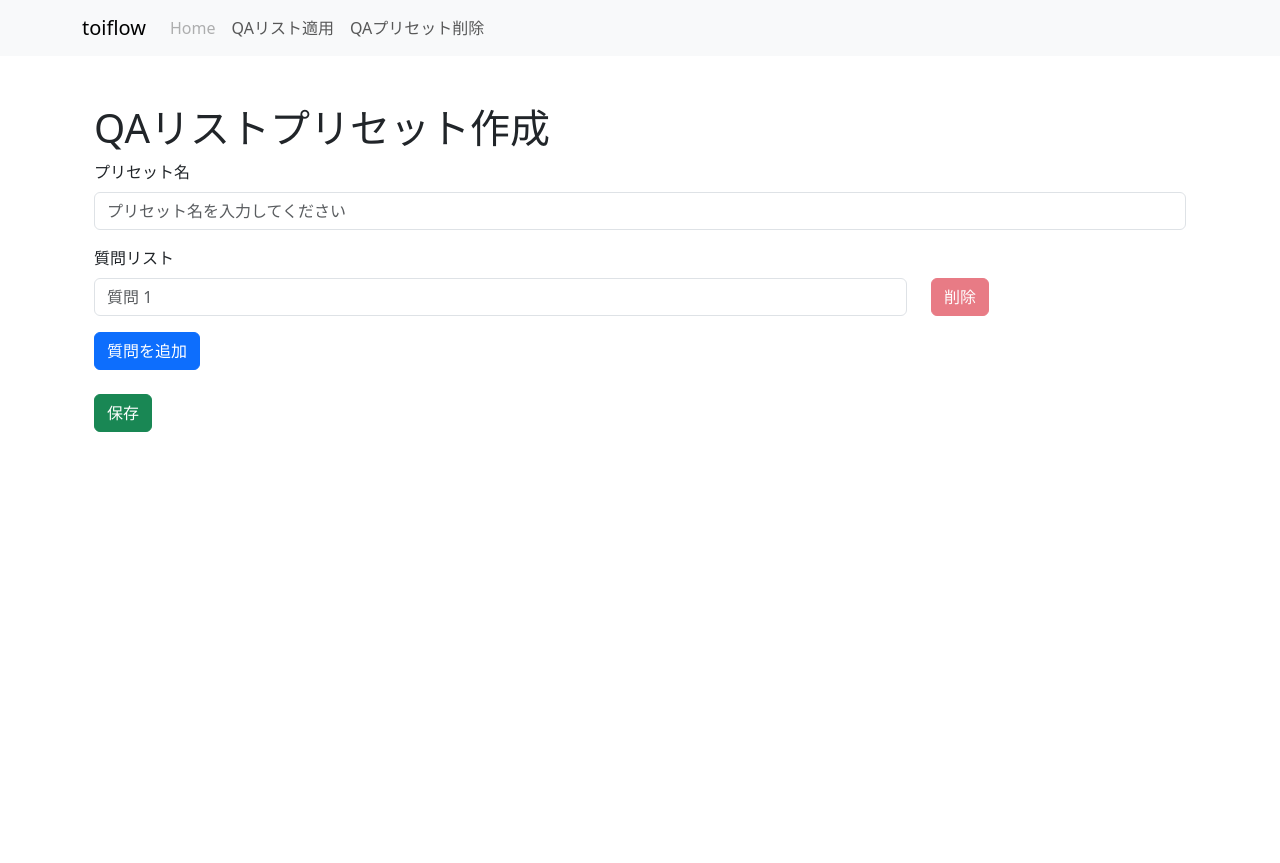
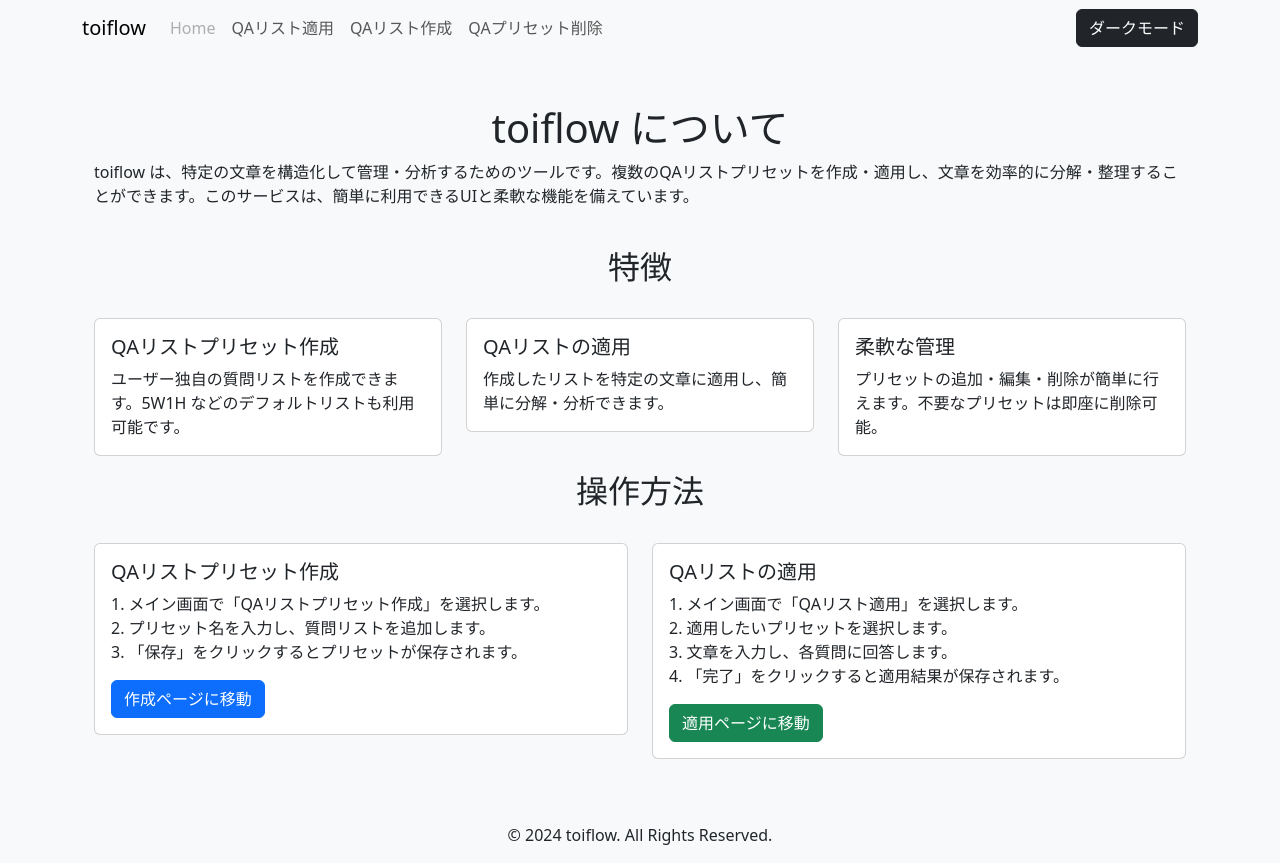
Before and after one commit to wasuken/toiflow, a Next.js app: page / in a window 1280 px wide. Before the commit the page ends 800 px from the top, so only its background shows below. Built offline with nearby package versions, Linux system fonts and the light colour scheme.

Commit message:
予定してた機能は一通り実装
説明を追加

```diff
--- a/src/app/layout.tsx
+++ b/src/app/layout.tsx
@@ -13,6 +13,7 @@ export default function RootLayout({
   const links = [
     { path: "/", label: "Home", disabled: currentPath == '/' },
     { path: "/create", label: "QAリスト適用", disabled: currentPath == '/create' },
+    { path: "/preset", label: "QAリスト作成", disabled: currentPath == '/preset' },
     { path: "/delete", label: "QAプリセット削除", disabled: currentPath == '/delete' },
   ];
   return (
--- a/src/app/page.tsx
+++ b/src/app/page.tsx
@@ -1,14 +1,114 @@
-"use client"
+"use client";
 import React from "react";
-import QAPresetForm from "@/components/QAPresetForm";
+import { Container, Row, Col, Card, Button } from "react-bootstrap";
 
-const QAPresetCreatePage: React.FC = () => {
+const AboutPage: React.FC = () => {
   return (
-    <div className="container mt-5">
-      <h1>QAリストプリセット作成</h1>
-      <QAPresetForm />
-    </div>
+    <Container className="mt-5">
+      {/* サービス概要 */}
+      <Row className="mb-4">
+        <Col>
+          <h1 className="text-center">toiflow について</h1>
+          <p>
+            toiflow は、特定の文章を構造化して管理・分析するためのツールです。複数のQAリストプリセットを作成・適用し、文章を効率的に分解・整理することができます。このサービスは、簡単に利用できるUIと柔軟な機能を備えています。
+          </p>
+        </Col>
+      </Row>
+
+      {/* 特徴セクション */}
+      <Row className="mb-4">
+        <Col>
+          <h2 className="text-center">特徴</h2>
+        </Col>
+      </Row>
+      <Row>
+        <Col md={4}>
+          <Card className="mb-3">
+            <Card.Body>
+              <Card.Title>QAリストプリセット作成</Card.Title>
+              <Card.Text>
+                ユーザー独自の質問リストを作成できます。5W1H などのデフォルトリストも利用可能です。
+              </Card.Text>
+            </Card.Body>
+          </Card>
+        </Col>
+        <Col md={4}>
+          <Card className="mb-3">
+            <Card.Body>
+              <Card.Title>QAリストの適用</Card.Title>
+              <Card.Text>
+                作成したリストを特定の文章に適用し、簡単に分解・分析できます。
+              </Card.Text>
+            </Card.Body>
+          </Card>
+        </Col>
+        <Col md={4}>
+          <Card className="mb-3">
+            <Card.Body>
+              <Card.Title>柔軟な管理</Card.Title>
+              <Card.Text>
+                プリセットの追加・編集・削除が簡単に行えます。不要なプリセットは即座に削除可能。
+              </Card.Text>
+            </Card.Body>
+          </Card>
+        </Col>
+      </Row>
+
+      {/* 操作方法セクション */}
+      <Row className="mb-4">
+        <Col>
+          <h2 className="text-center">操作方法</h2>
+        </Col>
+      </Row>
+      <Row>
+        <Col md={6}>
+          <Card className="mb-3">
+            <Card.Body>
+              <Card.Title>QAリストプリセット作成</Card.Title>
+              <Card.Text>
+                1. メイン画面で「QAリストプリセット作成」を選択します。
+                <br />
+                2. プリセット名を入力し、質問リストを追加します。
+                <br />
+                3. 「保存」をクリックするとプリセットが保存されます。
+              </Card.Text>
+              <Button variant="primary" href="/create">
+                作成ページに移動
+              </Button>
+            </Card.Body>
+          </Card>
+        </Col>
+        <Col md={6}>
+          <Card className="mb-3">
+            <Card.Body>
+              <Card.Title>QAリストの適用</Card.Title>
+              <Card.Text>
+                1. メイン画面で「QAリスト適用」を選択します。
+                <br />
+                2. 適用したいプリセットを選択します。
+                <br />
+                3. 文章を入力し、各質問に回答します。
+                <br />
+                4. 「完了」をクリックすると適用結果が保存されます。
+              </Card.Text>
+              <Button variant="success" href="/create">
+                適用ページに移動
+              </Button>
+            </Card.Body>
+          </Card>
+        </Col>
+      </Row>
+
+      {/* フッター */}
+      <Row className="mt-5">
+        <Col>
+          <footer className="text-center">
+            <p>&copy; 2024 toiflow. All Rights Reserved.</p>
+          </footer>
+        </Col>
+      </Row>
+    </Container>
   );
 };
 
-export default QAPresetCreatePage;
+export default AboutPage;
--- a/src/components/Layout.tsx
+++ b/src/components/Layout.tsx
@@ -1,8 +1,7 @@
-import React from "react";
+import React, { useState, useEffect } from "react";
 import Link from "next/link";
-import Nav from 'react-bootstrap/Nav';
-import Navbar from 'react-bootstrap/Navbar';
-import Container from 'react-bootstrap/Container';
+import { Nav, Navbar, Container, Button } from "react-bootstrap";
+
 
 interface LayoutProps {
   children: React.ReactNode;
@@ -10,6 +9,15 @@ interface LayoutProps {
 }
 
 const Layout: React.FC<LayoutProps> = ({ children, links }) => {
+  const [isDarkMode, setIsDarkMode] = useState(false);
+
+  useEffect(() => {
+    document.body.className = isDarkMode ? "bg-dark text-white" : "bg-light text-dark";
+  }, [isDarkMode]);
+
+  const toggleDarkMode = () => {
+    setIsDarkMode(!isDarkMode);
+  };
   return (
     <div>
       <Navbar expand="lg" className="bg-body-tertiary">
@@ -29,6 +37,9 @@ const Layout: React.FC<LayoutProps> = ({ children, links }) => {
                 </Nav.Link>
               ))}
             </Nav>
+	    	            <Button onClick={toggleDarkMode} variant={isDarkMode ? "light" : "dark"}>
+  {isDarkMode ? "ライトモード" : "ダークモード"}
+</Button>
           </Navbar.Collapse>
 	</Container>
       </Navbar>
```
Also changed, not shown: src/app/preset/page.tsx (added, +14 -0 lines).
